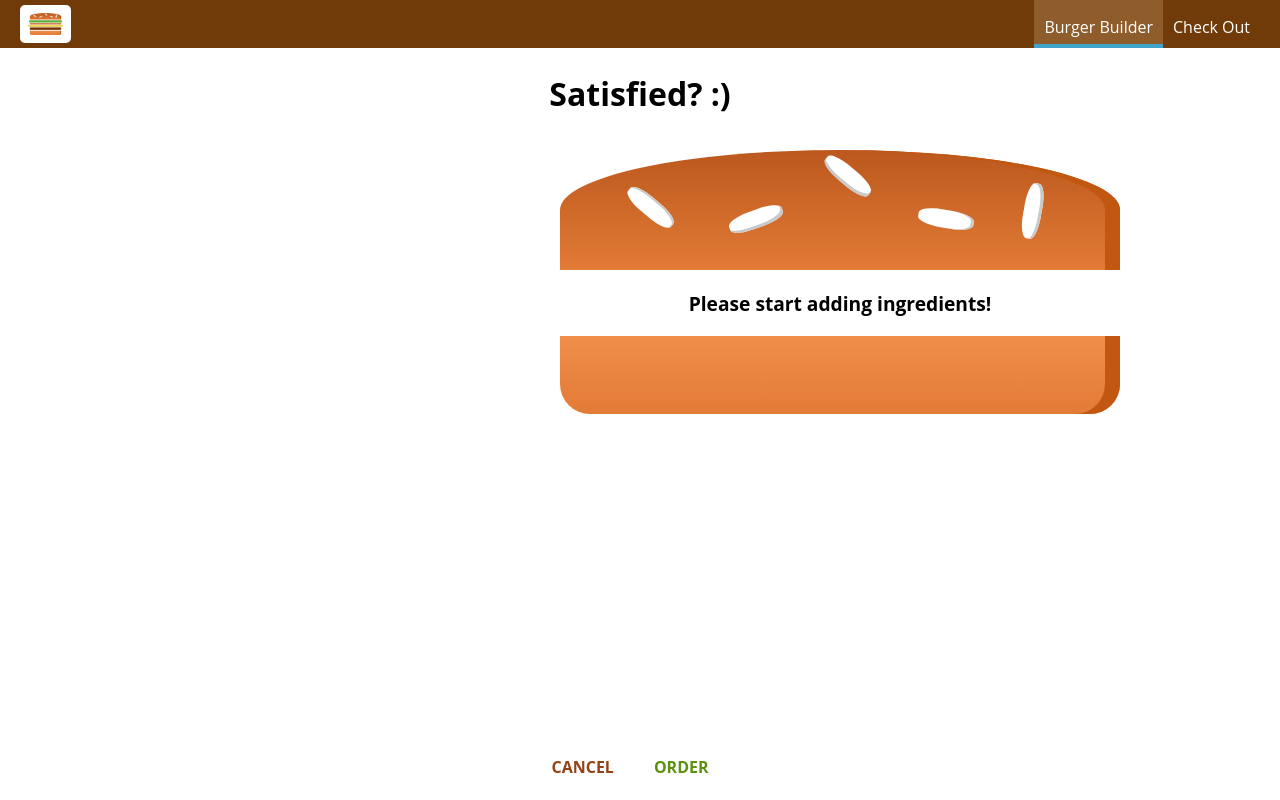
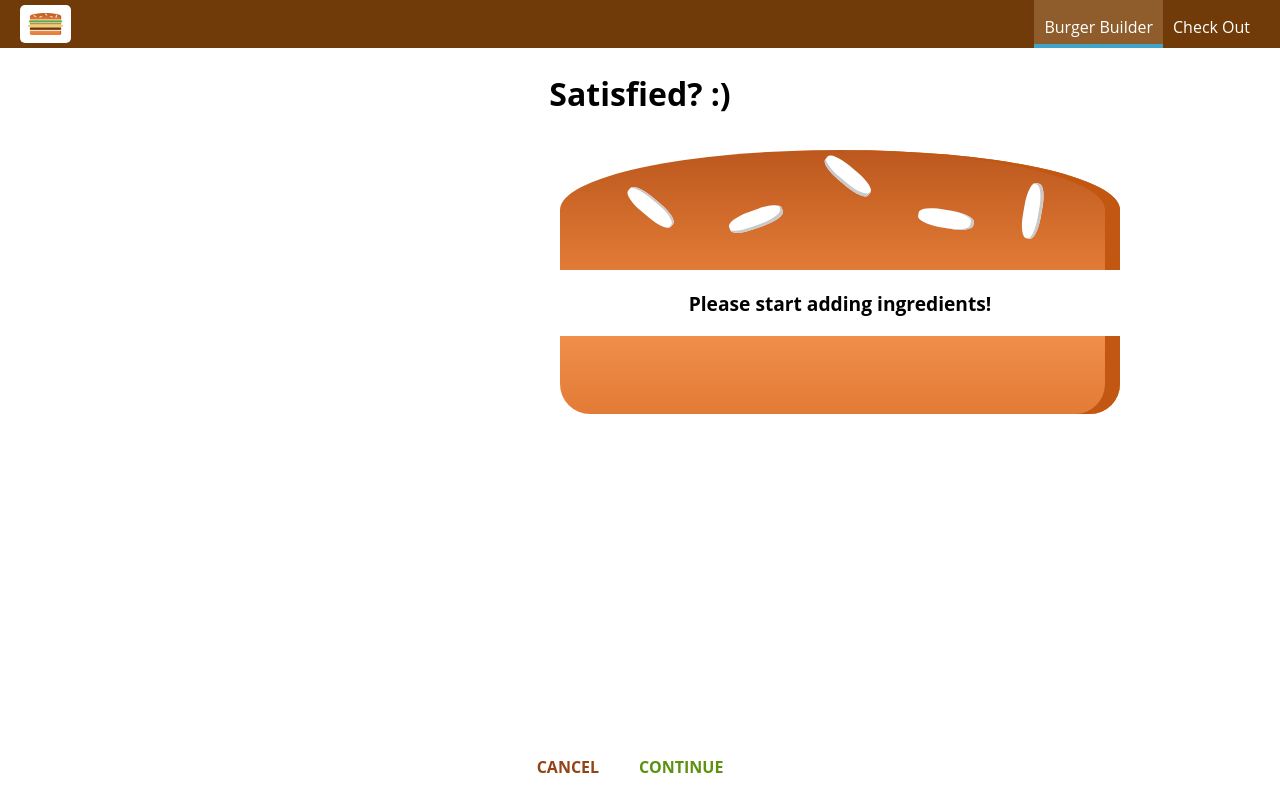
Before and after one commit to Brainilio/Burger-builder, a React (Create React App) app in the folder burger-builder/: page /checkout in a window 1280 px wide. Built offline with nearby package versions, Linux system fonts and the light colour scheme; the HTML template or start-up script is replaced by a standard one.

Commit message:
changed name

```diff
--- a/burger-builder/src/components/Order/Checkoutsummary/Checkoutsummary.js
+++ b/burger-builder/src/components/Order/Checkoutsummary/Checkoutsummary.js
@@ -14,7 +14,7 @@ const Checkoutsummary = (props) => {
 				CANCEL
 			</Button>
 			<Button btnType="Success" clicked={props.checkoutContinued}>
-				ORDER
+				CONTINUE
 			</Button>
 		</div>
 	)
```
